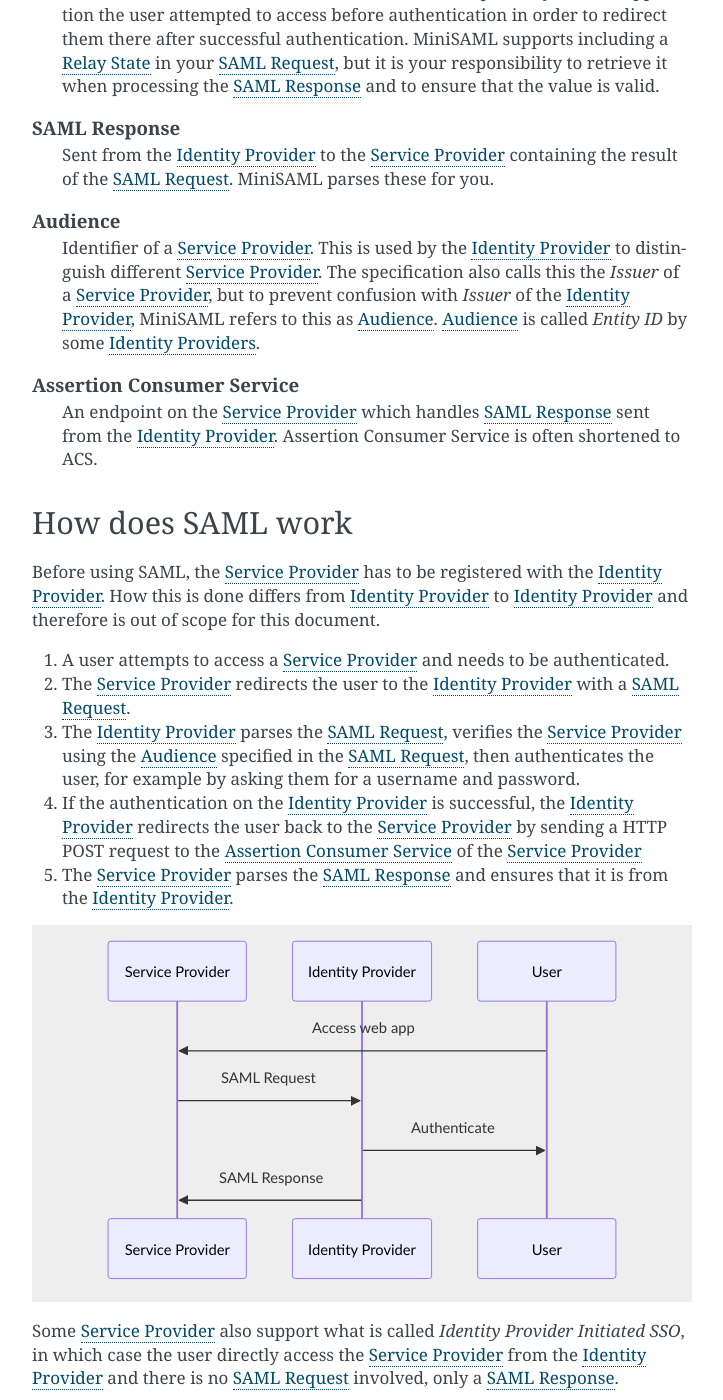
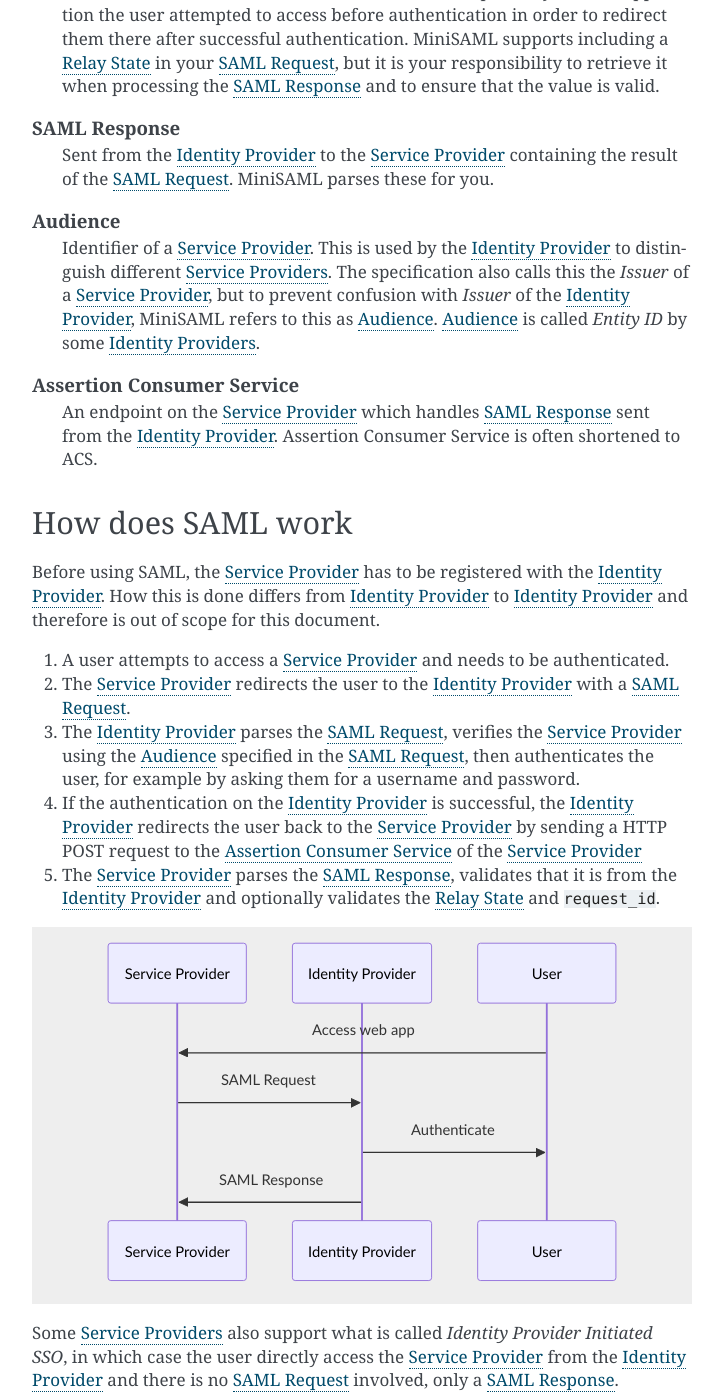
Before and after one commit to HENNGE/minisaml, a Sphinx documentation site: the page built from docs/saml-intro.rst, in a window 1280 px wide and 1400 px high, scrolled down 910 px. Shown: the whole window, without its empty margins (388-1111 px from the left). Built offline with Sphinx 7.4.7, drawn with Linux system fonts in a browser that asks for light colours.

Commit message:
more documentation wording fixes

```diff
--- a/docs/saml-intro.rst
+++ b/docs/saml-intro.rst
@@ -53,7 +53,7 @@ Key concepts and terms
 
     Audience
         Identifier of a :term:`Service Provider`. This is used by the :term:`Identity Provider` to
-        distinguish different :term:`Service Provider`.
+        distinguish different :term:`Service Providers<Service Provider>`.
         The specification also calls this the *Issuer* of a :term:`Service Provider`, but to prevent confusion with *Issuer* of the :term:`Identity Provider`, MiniSAML refers to this as :term:`Audience`.
         :term:`Audience` is called *Entity ID* by some :term:`Identity Providers<Identity Provider>`.
 
@@ -78,7 +78,8 @@ document.
 4. If the authentication on the :term:`Identity Provider` is successful, the :term:`Identity Provider` redirects
    the user back to the :term:`Service Provider` by sending a HTTP POST request to the :term:`Assertion Consumer Service`
    of the :term:`Service Provider`
-5. The :term:`Service Provider` parses the :term:`SAML Response` and ensures that it is from the :term:`Identity Provider`.
+5. The :term:`Service Provider` parses the :term:`SAML Response`, validates that it is from the :term:`Identity Provider`
+   and optionally validates the :term:`Relay State` and ``request_id``.
 
 .. mermaid::
 
@@ -92,7 +93,7 @@ document.
         IdP->>U: Authenticate
         IdP->>SP: SAML Response
 
-Some :term:`Service Provider` also support what is called *Identity Provider Initiated SSO*, in which case the user
+Some :term:`Service Providers<Service Provider>` also support what is called *Identity Provider Initiated SSO*, in which case the user
 directly access the :term:`Service Provider` from the :term:`Identity Provider` and there is no :term:`SAML Request`
 involved, only a :term:`SAML Response`.
 
```
